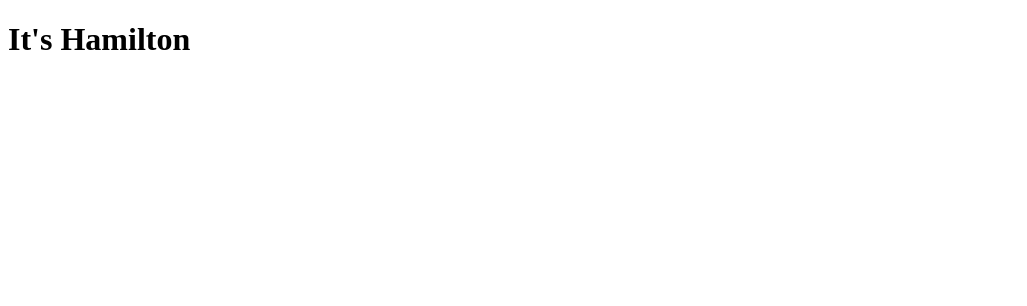
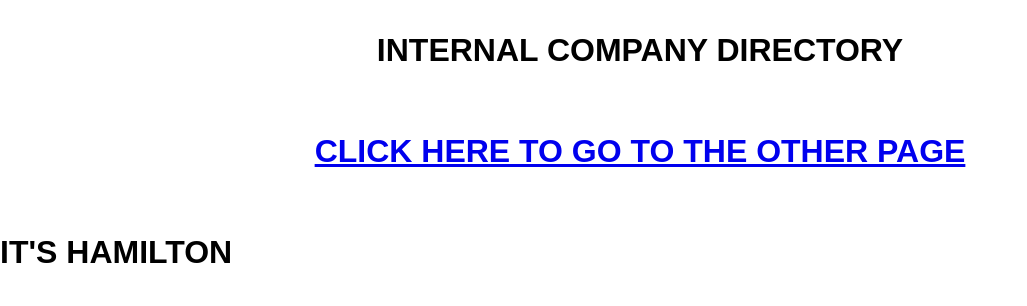
Before and after one commit to hamiltonmoore/git_practice_july, a plain HTML site: page views/hamilton.html in a window 1280 px wide. Shown: the whole page, without its empty margins (0-1027 px from the left). Drawn offline with Linux system fonts and the light colour scheme.

Commit message:
update link

```diff
--- a/views/hamilton.html
+++ b/views/hamilton.html
@@ -2,11 +2,15 @@
 <html>
 
 <head>
-
+    <title>Customer Database</title>
+    <link rel="stylesheet" href="../styles.css">
 </head>
 
 <body>
-    <h1>It's Hamilton</h1>
+    <h1>Internal Company Directory</h1>
+    <h1><a href="hamilton.html">Click here to go to the other page</a></h1>
+    <div class="customers">
+        <h1>It's Hamilton</h1>
 </body>
 
 </html>
```
